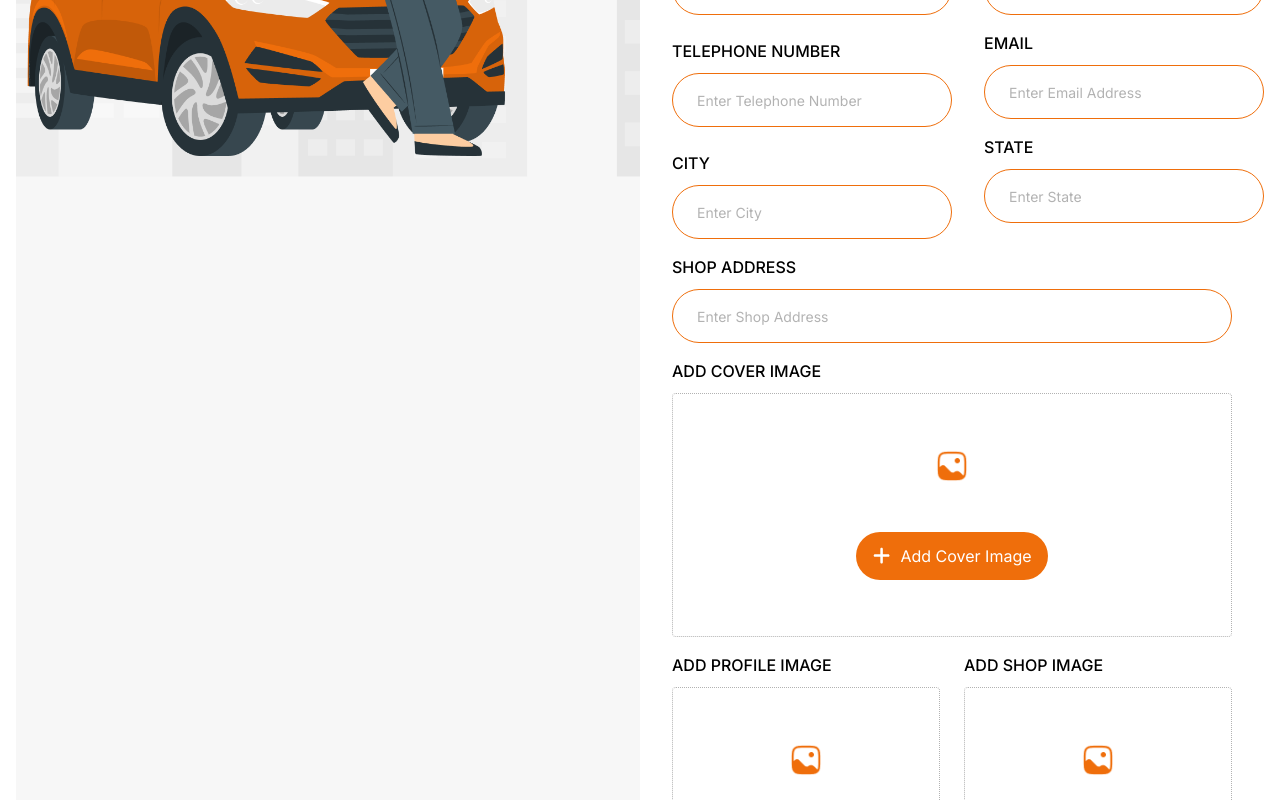
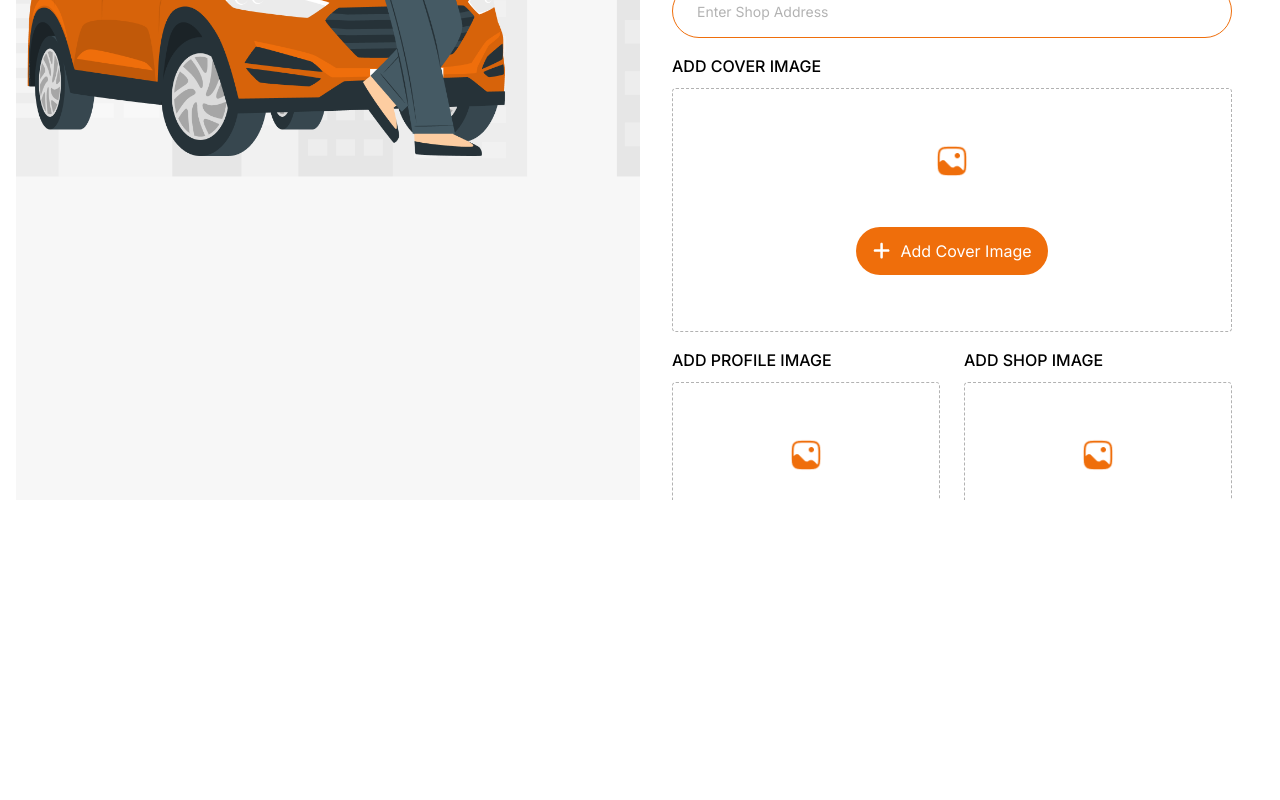
Before and after one commit to CodePriyansh/car_dealer2, a Next.js app: page /signup in a window 1280 px wide. Shown: the part 300-1100 px from the top of the page. After the commit the page ends 800 px from the top, so only its background shows below. Built offline with nearby package versions, Linux system fonts and the light colour scheme.

Commit message:
added changes

```diff
--- a/src/components/SignUp/SignupForm.tsx
+++ b/src/components/SignUp/SignupForm.tsx
@@ -1,11 +1,4 @@
-// import React from 'react'
 
-// export default function SignupForm() {
-//   return (
-//     <div>SignupForm</div>
-//   )
-// }
-// //
 
 "use client";
 
@@ -307,16 +300,17 @@ export default function SignupForm() {
                 </div>
               </div>
 
-              {/*
+
               <button
                 type="submit"
-                className="w-full p-2 bg-orange-500 text-white rounded"
+                // className="w-full p-2 bg-orange-500 text-white rounded"
                 disabled={isSubmitting}
               >
-                {loading ? "Loading..." : "Get OTP"}
-              </button> */}
+                           <Button otherStyles="sm:w-[430px] w-full mx-auto"  >get otp</Button>
 
-              <Button otherStyles="sm:w-[430px] w-full mx-auto"  >get otp</Button>
+              </button>
+
+              {/* <Button otherStyles="sm:w-[430px] w-full mx-auto"  >get otp</Button> */}
             </Form>
           )}
         </Formik>
--- a/src/components/SignUp/index.tsx
+++ b/src/components/SignUp/index.tsx
@@ -1,3 +1,6 @@
+
+"use client"
+
 import React from 'react'
 import styles from './styles.module.css'
 import SignupForm from './SignupForm'
@@ -6,8 +9,14 @@ import signup from '../../assets/signup_login.png'
 import Image from 'next/image'
 import { url } from 'inspector'
 import { Images } from '@/assets/Images'
+import { useRouter } from 'next/navigation';
+export default function Signup() {
 
-export default function Signup() {
+  const router = useRouter();
+
+  const handleLoginClick = () => {
+    router.push('/login');
+  };
   return (
     <div className={styles.wrapper}>
         <div className={styles.left_wrapper}>
@@ -25,7 +34,7 @@ export default function Signup() {
             <SignupForm/>
             <div className='flex items-center flex-col mt-6'>
           <p className={styles.info_text}>Have an Account?</p>
-          <p className={styles.info_text}>login</p>
+          <p className={`${styles.info_text} underline cursor-pointer`} onClick={handleLoginClick} >login</p>
         </div>
         </div>
 
--- a/src/components/SignUp/styles.module.css
+++ b/src/components/SignUp/styles.module.css
@@ -1,14 +1,14 @@
 .wrapper{
-    @apply w-full flex px-4  lg:flex-row flex-col;
+    @apply w-full flex px-4  lg:flex-row flex-col h-screen;
 }
 .left_wrapper{
     @apply md:flex hidden  lg:w-1/2 w-full bg-[#f7f7f7]
 }
 .right_wrapper{
-    @apply flex lg:w-1/2 w-full flex-col py-16 justify-center items-center px-4 md:px-8  bg-white;
+    @apply flex lg:w-1/2 w-full flex-col py-16 justify-center items-center px-4 md:px-8  bg-white h-screen overflow-y-auto;
 }
 .subheading{
-    @apply text-secondary font-bold capitalize font-rajdhani ;
+    @apply text-secondary font-bold capitalize font-rajdhani sm:text-[34px];
 }
 .heading{
     @apply text-primary sm:text-[48px] text-[34px] font-bold pb-8 flex justify-center font-rajdhani;
@@ -17,7 +17,7 @@
     @apply py-4 px-6 border border-primary rounded-[50px] sm:w-[280px] w-full placeholder:text-[14px] placeholder:text-greyy outline-none;
 }
 .label_Style{
-    @apply text-base text-para uppercase pb-[10px] font-medium;
+    @apply text-base text-para uppercase pb-[16px] font-medium;
 }
 .signup_img{
     @apply w-[80%] ;
@@ -26,9 +26,9 @@
     @apply flex flex-col w-full;
 }
 .info_text{
-    @apply capitalize text-base py-1 text-para;
+    @apply capitalize text-base py-1 text-para font-semibold;
 
 }
 .dotted_box{
-    @apply my-[10px] rounded border cursor-pointer border-dotted border-greyy w-full flex flex-col justify-center items-center py-14;
+    @apply my-[10px] rounded border cursor-pointer border-dashed border-greyy w-full flex flex-col justify-center items-center py-14;
 }
```
